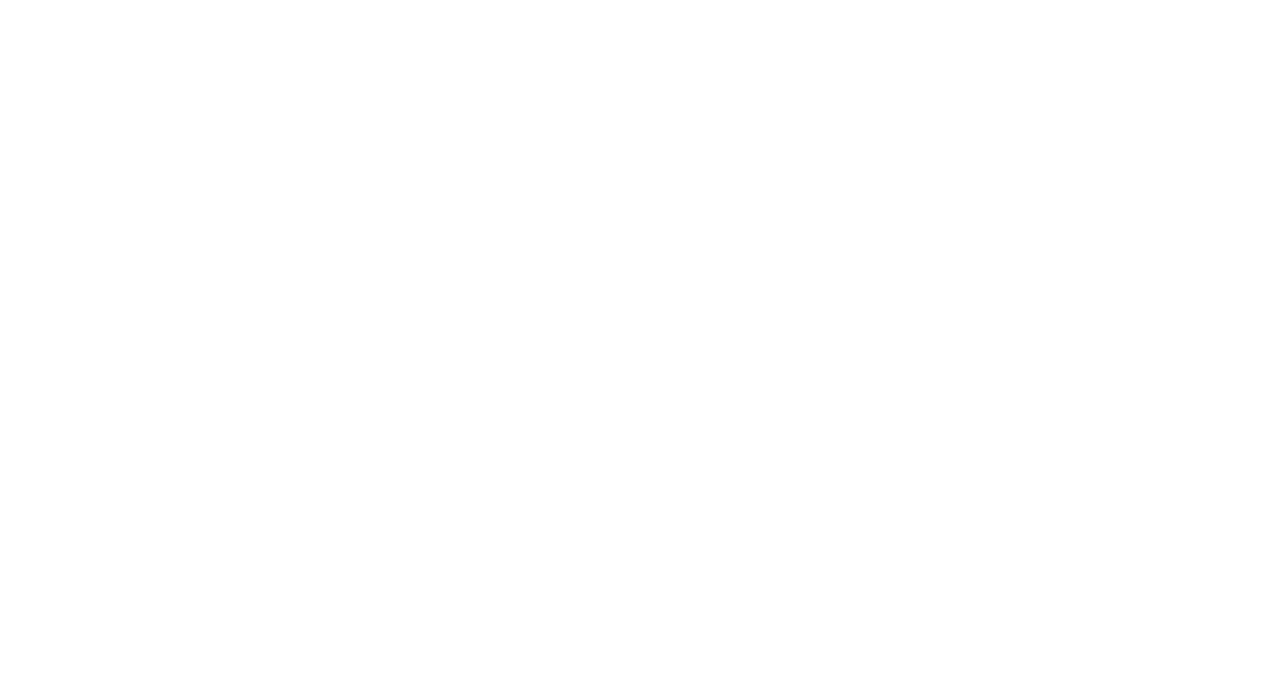
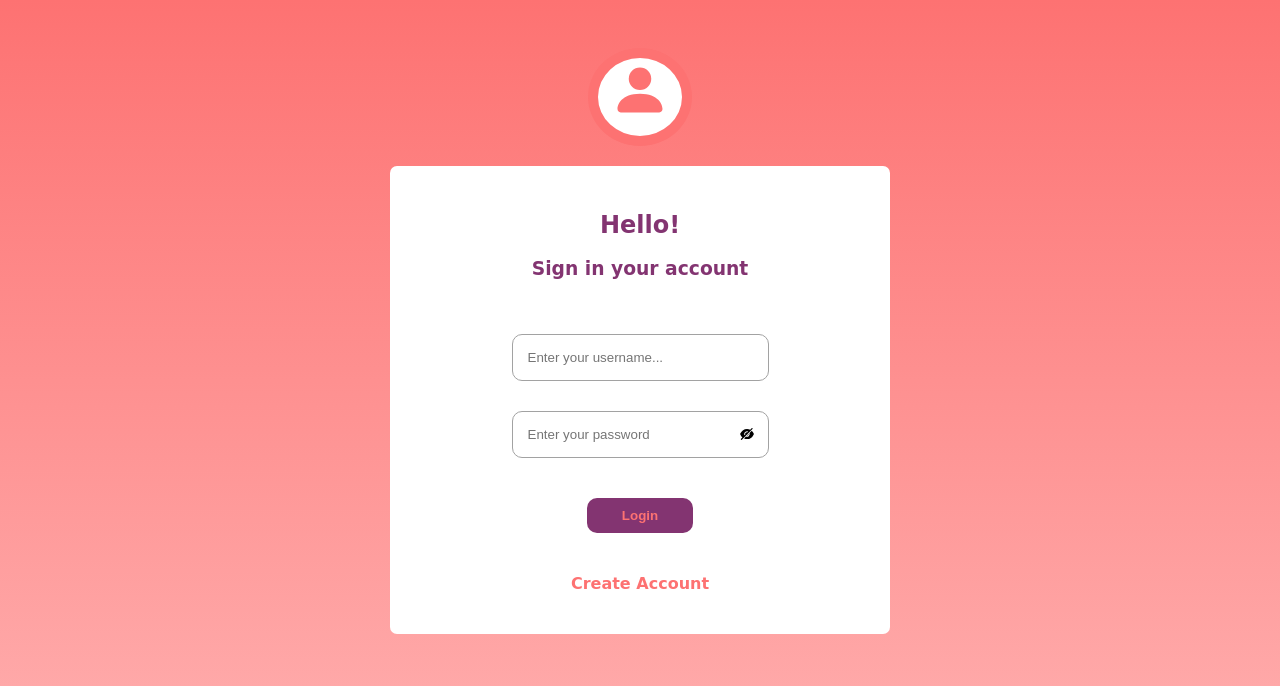
Before and after one commit to sepidehmaghami/work-management, a React (Create React App) app: page / in a window 1280 px wide. Before the commit this address had no page. Shown: the top 686 px of the page. Built offline with nearby package versions, Linux system fonts and the light colour scheme.

Commit message:
fixed bug for view home page

```diff
--- a/src/App.js
+++ b/src/App.js
@@ -13,9 +13,9 @@
 
       <Routes>
         {!authContext.isAuth ? (
-          <Route path="/work-management" element={<Login/>}/>
+          <Route path="/" element={<Login/>}/>
         ):(
-          <Route path="/work-management" element={<Navigate replace to="/home"/>}/>
+          <Route path="/" element={<Navigate replace to="/home"/>}/>
         )}
         <Route path="/sign-in" element={<SignIn/>}/>
         <Route path="/home" element={<Home/>}/>
```
